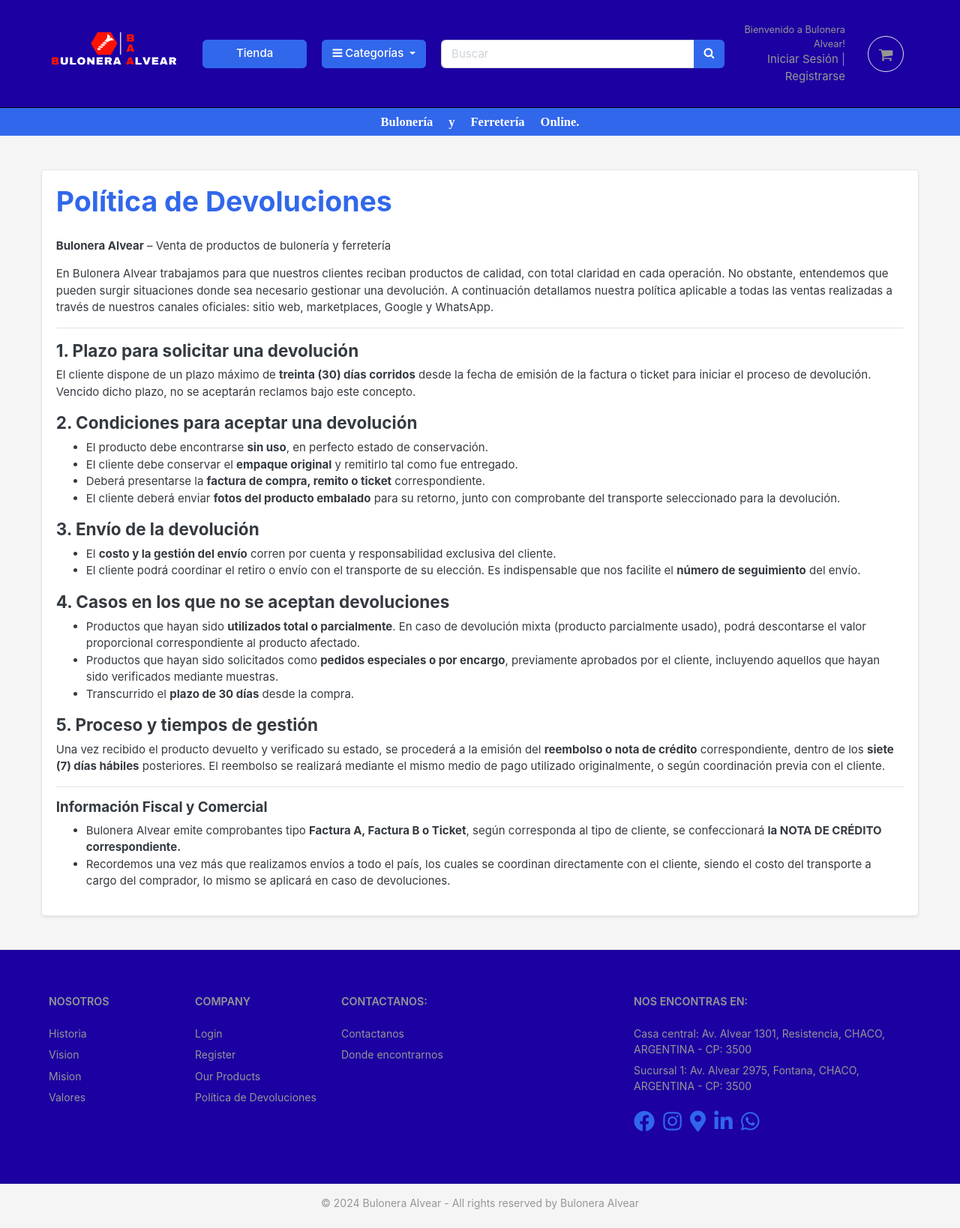
After one commit to melafrancom/web_bulonera_alvear, a Django app: template bulonera/templates/others/return_policy.html in a window 1280 px wide. The commit adds this page. Shown: the whole page at 75% size. Run offline with Django 5.2, Linux system fonts and the light colour scheme; the template is opened without the code that fills it, so the values that code supplies are empty; some web fonts are replaced.

Commit message:
politica de devoluciones

```diff
--- a/bulonera/bulonera/urls.py
+++ b/bulonera/bulonera/urls.py
@@ -30,6 +30,7 @@ urlpatterns = [
     path('orders/', include('orders.urls')),
     path('contact/', include('contact.urls')),
     #Others:
+    path('return-policy/', views.returnPolicy, name='return_policy'),
     path('location/', views.location, name='location'),
     path('history/', views.history, name='history'),
     path("robots.txt", views.robots_txt),
--- a/bulonera/bulonera/views.py
+++ b/bulonera/bulonera/views.py
@@ -102,6 +102,9 @@ def home(request):
     return render(request, 'home.html', context)
 
 
+def returnPolicy(request):
+    template_name = 'others/return_policy.html'
+    return render(request, template_name)
 
 #-------------------- OTRAS VISTAS que no hacen a la funcionalidad. NO NECESARIOS. ------------------------
 def location(request):
--- a/bulonera/templates/includes/footer.html
+++ b/bulonera/templates/includes/footer.html
@@ -23,6 +23,7 @@
                     <li class="mb-2"><a href="{% url 'login' %}" class="text-muted">Login</a></li>
                     <li class="mb-2"><a href="{% url 'register' %}" class="text-muted">Register</a></li>
                     <li class="mb-2"><a href="{% url 'store' %}" class="text-muted">Our Products</a></li>
+                    <li class="mb-2"><a href="{% url 'return_policy' %}" class="text-muted">Política de Devoluciones</a></li>
                 </ul>
             </div>
 
--- /dev/null
+++ b/bulonera/templates/others/return_policy.html
@@ -0,0 +1,52 @@
+{% extends 'base.html' %}
+{% load static %}
+{% load custom_filters %}
+
+{% block title %}Política de Devoluciones | Bulonera Alvear{% endblock %}
+
+{% block content %}
+<div class="container my-5">
+    <div class="card shadow-sm">
+        <div class="card-body">
+            <h1 class="mb-4 text-primary">Política de Devoluciones</h1>
+            <p><strong>Bulonera Alvear</strong> – Venta de productos de bulonería y ferretería</p>
+            <p>
+                En Bulonera Alvear trabajamos para que nuestros clientes reciban productos de calidad, con total claridad en cada operación. No obstante, entendemos que pueden surgir situaciones donde sea necesario gestionar una devolución. A continuación detallamos nuestra política aplicable a todas las ventas realizadas a través de nuestros canales oficiales: sitio web, marketplaces, Google y WhatsApp.
+            </p>
+            <hr>
+            <h4>1. Plazo para solicitar una devolución</h4>
+            <p>
+                El cliente dispone de un plazo máximo de <strong>treinta (30) días corridos</strong> desde la fecha de emisión de la factura o ticket para iniciar el proceso de devolución. Vencido dicho plazo, no se aceptarán reclamos bajo este concepto.
+            </p>
+            <h4>2. Condiciones para aceptar una devolución</h4>
+            <ul>
+                <li>El producto debe encontrarse <strong>sin uso</strong>, en perfecto estado de conservación.</li>
+                <li>El cliente debe conservar el <strong>empaque original</strong> y remitirlo tal como fue entregado.</li>
+                <li>Deberá presentarse la <strong>factura de compra, remito o ticket</strong> correspondiente.</li>
+                <li>El cliente deberá enviar <strong>fotos del producto embalado</strong> para su retorno, junto con comprobante del transporte seleccionado para la devolución.</li>
+            </ul>
+            <h4>3. Envío de la devolución</h4>
+            <ul>
+                <li>El <strong>costo y la gestión del envío</strong> corren por cuenta y responsabilidad exclusiva del cliente.</li>
+                <li>El cliente podrá coordinar el retiro o envío con el transporte de su elección. Es indispensable que nos facilite el <strong>número de seguimiento</strong> del envío.</li>
+            </ul>
+            <h4>4. Casos en los que no se aceptan devoluciones</h4>
+            <ul>
+                <li>Productos que hayan sido <strong>utilizados total o parcialmente</strong>. En caso de devolución mixta (producto parcialmente usado), podrá descontarse el valor proporcional correspondiente al producto afectado.</li>
+                <li>Productos que hayan sido solicitados como <strong>pedidos especiales o por encargo</strong>, previamente aprobados por el cliente, incluyendo aquellos que hayan sido verificados mediante muestras.</li>
+                <li>Transcurrido el <strong>plazo de 30 días</strong> desde la compra.</li>
+            </ul>
+            <h4>5. Proceso y tiempos de gestión</h4>
+            <p>
+                Una vez recibido el producto devuelto y verificado su estado, se procederá a la emisión del <strong>reembolso o nota de crédito</strong> correspondiente, dentro de los <strong>siete (7) días hábiles</strong> posteriores. El reembolso se realizará mediante el mismo medio de pago utilizado originalmente, o según coordinación previa con el cliente.
+            </p>
+            <hr>
+            <h5>Información Fiscal y Comercial</h5>
+            <ul>
+                <li>Bulonera Alvear emite comprobantes tipo <strong>Factura A, Factura B o Ticket</strong>, según corresponda al tipo de cliente, se confeccionará <strong>la NOTA DE CRÉDITO correspondiente.</strong></li>
+                <li>Recordemos una vez más que realizamos envíos a todo el país, los cuales se coordinan directamente con el cliente, siendo el costo del transporte a cargo del comprador, lo mismo se aplicará en caso de devoluciones.</li>
+            </ul>
+        </div>
+    </div>
+</div>
+{% endblock %}
```
